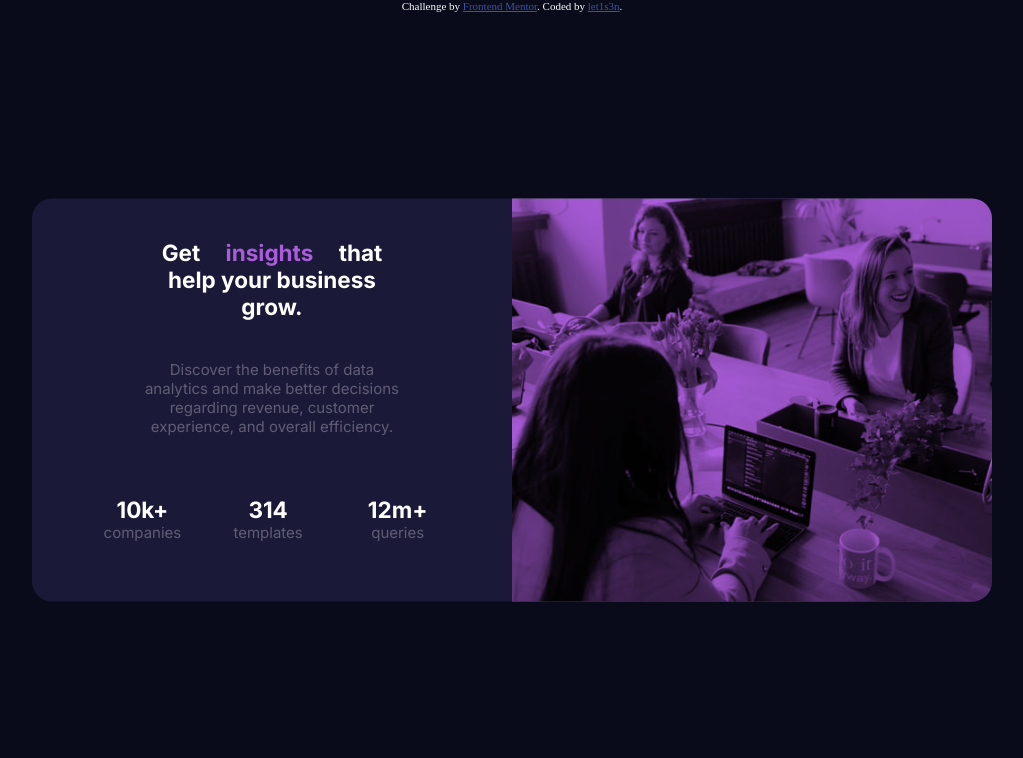
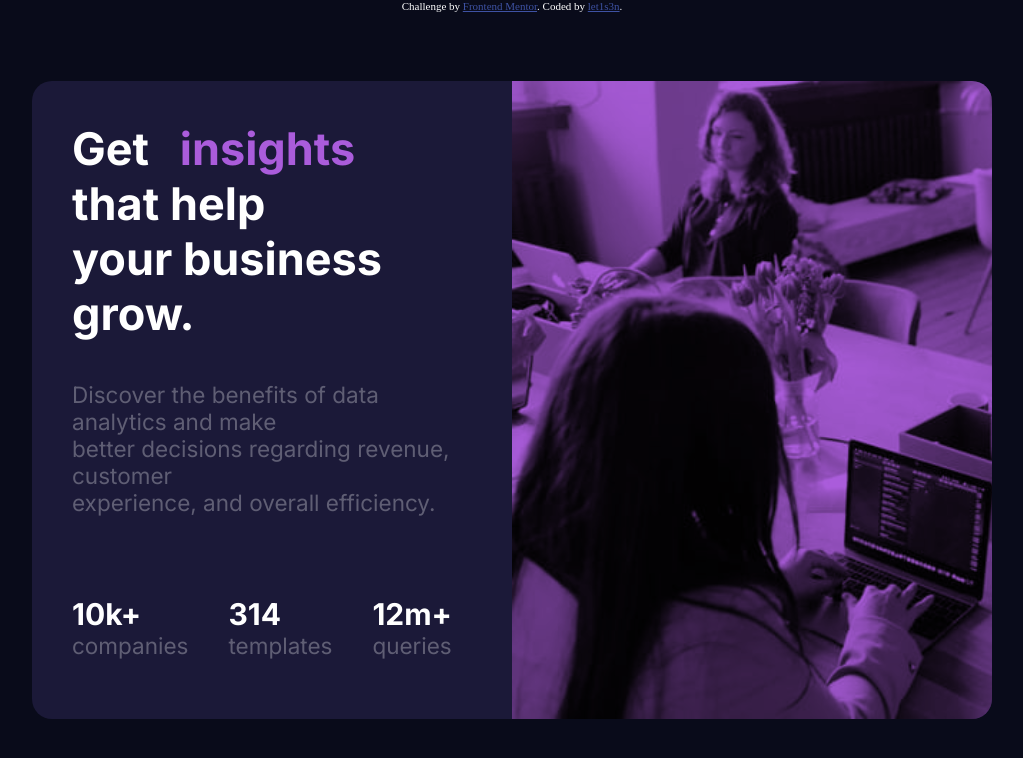
Before and after one commit to let1s3n/stats-preview-card-component, a plain HTML site: page index.html in a window 1280 px wide. Shown: the whole page, without its empty margins (128-1151 px from the left). Drawn offline with Linux system fonts and the light colour scheme.

Commit message:
bem notation fix

```diff
--- a/css/styles.scss
+++ b/css/styles.scss
@@ -45,7 +45,7 @@ body {
     padding:20px;
   }
 
-  .card__body--title{
+  .card__body__title{
     color:hsl(0, 0%, 100%);
     font-size: 1.5rem;
     font-weight: 700;
@@ -54,12 +54,12 @@ body {
     }
   }
 
-  .card__body--text{
+  .card__body__text{
     color:hsla(0, 0%, 100%, 0.3);
     font-size: 1rem;
   }
 
-  .card__body--social{
+  .card__body__social{
     display: flex;
     flex-direction:column;
     color:hsla(0, 0%, 100%, 0.3);
@@ -70,6 +70,9 @@ body {
       font-size: 1.5rem;
       font-weight: 700;
     }
+  }
+  .card__body__title--desktop,.card__body__text--desktop{
+    display:none;
   }
 }
 
@@ -94,12 +97,35 @@ body {
       flex-direction:column;
       justify-content: center;
 
-      .card__body--social{
+      *{
+        text-align: start;
+      }
+
+      .card__body__social{
         display: flex;
         flex-direction:row;
+        padding:20px 0;
+        font-size:1.5rem;
+        p{
+          text-align: left;
+          padding-right:20px;
+          span{
+            padding:0;
+          }
+        }
+        span{
+          font-size:2rem;
+        }
+
       }
+      .card__body__title{
+        font-size:3rem;
 
-
+      }
+      .card__body__text{
+        font-size:1.5rem;
+        margin-bottom:20px;
+      }
     }
     .card__header {
       border-top-left-radius: 0px;
@@ -109,20 +135,21 @@ body {
       width: 50%;
       background: $soft-violet url(../images/image-header-desktop.jpg) 0 0/cover no-repeat;
     }
+
+    .card__body__title--desktop,.card__body__text--desktop{
+      display:block;
+    }
+
+    .card__body__title--mobile,.card__body__text--mobile{
+     display:none;
+   }
   }
-
-
-
 
 }
 
 @media only screen and (min-width: 1440px){
   .card{
-    width:1200px;
+    width:1368px;
     height: 70vh;
-
-
   }
-
-
 }
--- a/index.html
+++ b/index.html
@@ -32,10 +32,14 @@
     <div class="card__header">
     </div>
     <div class="card__body">
-      <p class="card__body--title">Get <span>insights</span> that <br> help your business <br> grow.</p>
-      <p class="card__body--text">Discover the benefits of data <br> analytics and make better decisions <br> regarding
+      <p class="card__body__title card__body__title--mobile">Get <span>insights</span> that <br> help your business <br> grow.</p>
+      <p class="card__body__title card__body__title--desktop">Get <span>insights</span> that help <br> your business grow.</p>
+      <p class="card__body__text card__body__text--mobile">Discover the benefits of data <br> analytics and make better decisions <br>
+        regarding
         revenue, customer <br> experience, and overall efficiency.</p>
-      <div class="card__body--social">
+      <p class="card__body__text card__body__text--desktop">Discover the benefits of data analytics and make <br> better decisions regarding
+        revenue, customer <br> experience, and overall efficiency.</p>
+      <div class="card__body__social">
         <p> <span>10k+</span> <br> companies</p>
         <p> <span>314</span> <br> templates</p>
         <p><span>12m+</span> <br> queries</p>
```
Also changed, not shown: css/styles.css, 1 other file.
